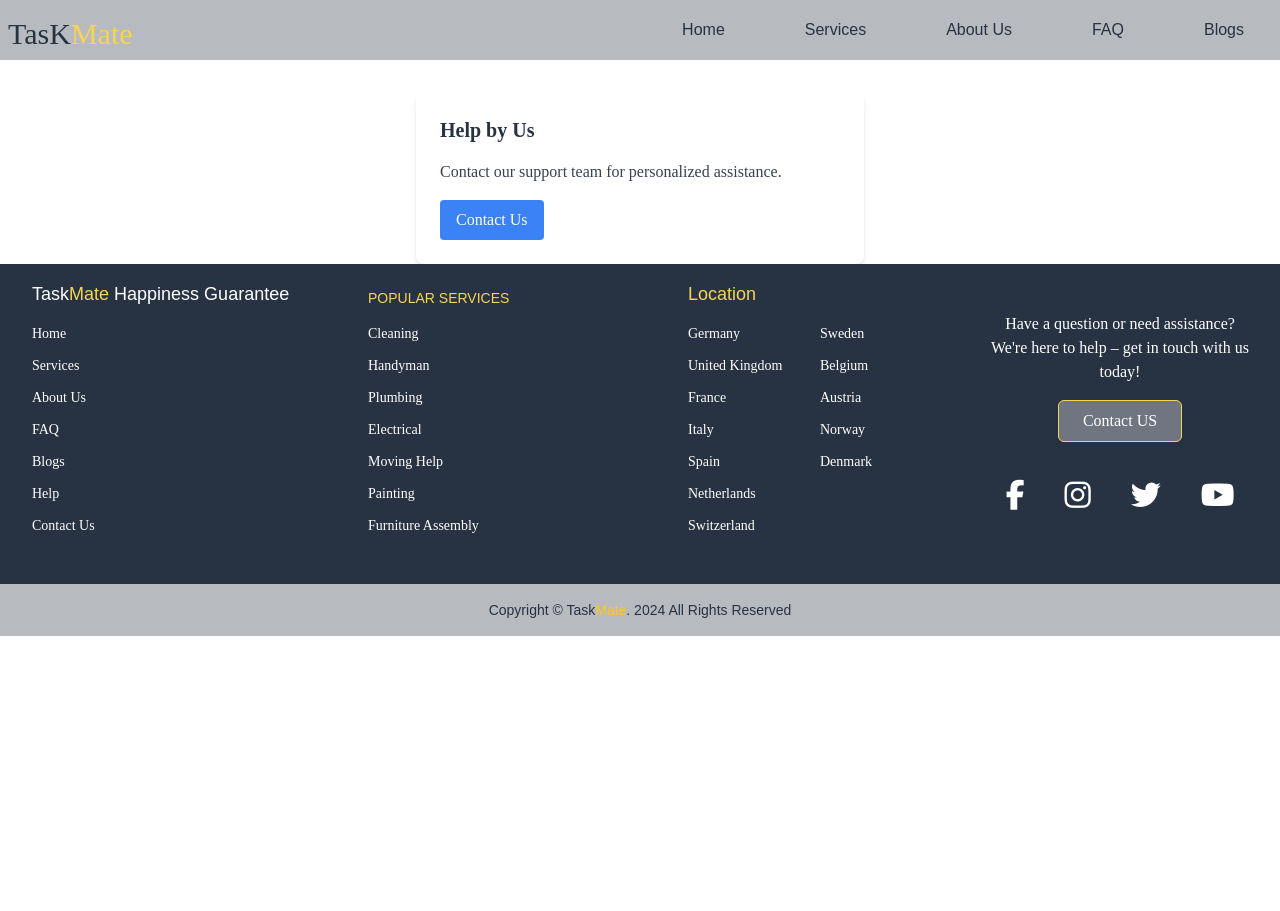
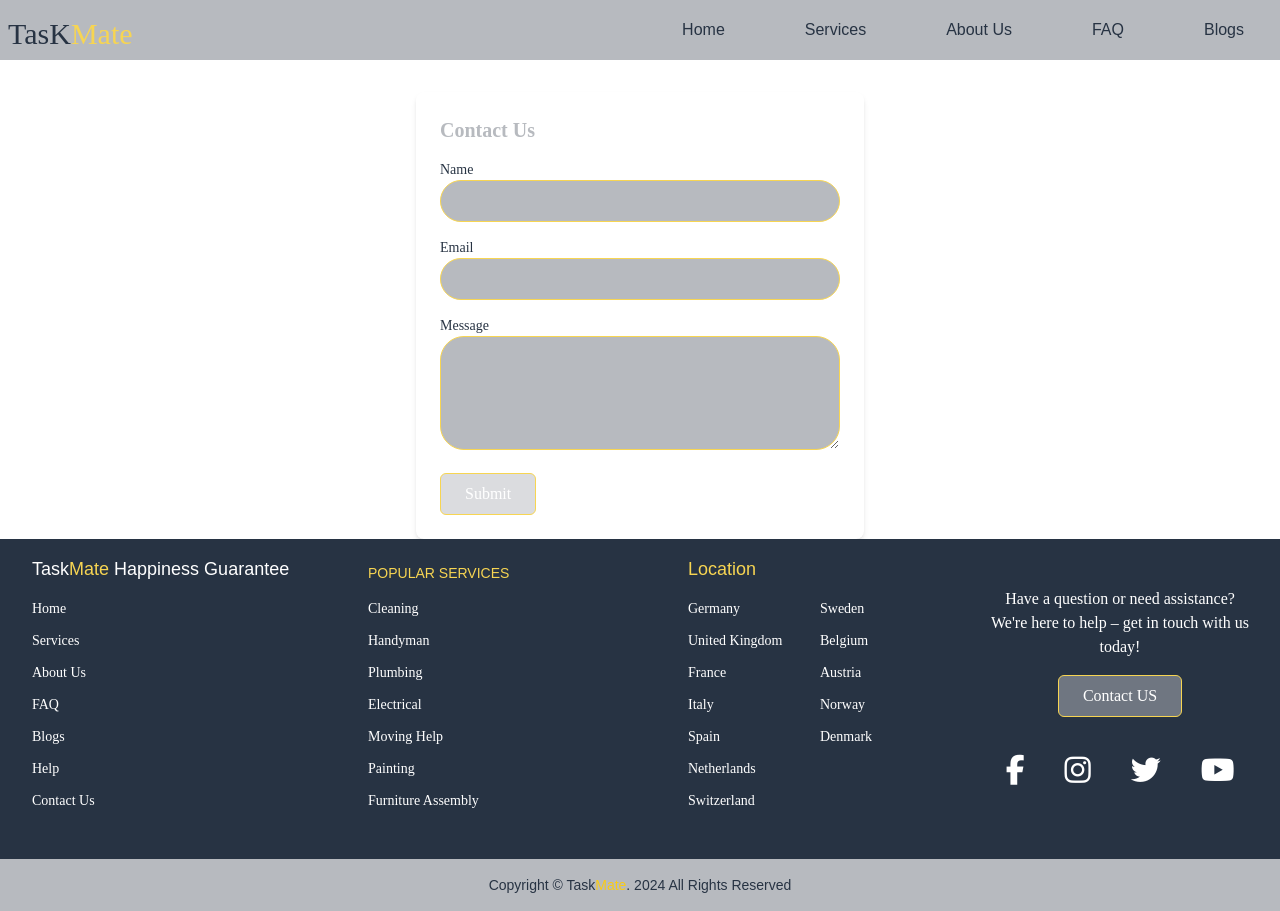
Before and after one commit to shreyathummar71/TaskMate_Frontend, a React (Vite) app: page /custHelpByUs in a window 1280 px wide. Before the commit the page ends 800 px from the top, so only its background shows below. Built offline with nearby package versions, Linux system fonts and the light colour scheme; a web font is replaced by a local one.

Commit message:
create a Customer form

```diff
--- a/src/components/customer/CustHelpByUs.jsx
+++ b/src/components/customer/CustHelpByUs.jsx
@@ -1,15 +1,97 @@
-import React from "react";
+import React, { useState } from "react";
 
 const CustHelpByUs = () => {
+  // <div className="bg-white p-6 rounded-lg shadow-md max-w-md mx-auto mt-8">
+  //   <h2 className="text-xl font-semibold text-primary mb-4">Help by Us</h2>
+  //   <p className="text-gray-700 mb-4">
+  //     Contact our support team for personalized assistance.
+  //   </p>
+  //   <button className="px-4 py-2 bg-blue-500 text-white rounded hover:bg-blue-600">
+  //     Contact Us
+  //   </button>
+  // </div>
+
+  const [formData, setFormData] = useState({
+    name: "",
+    email: "",
+    message: "",
+  });
+
+  const handleChange = (e) => {
+    const { name, value } = e.target;
+    setFormData({ ...formData, [name]: value });
+  };
+
+  const handleSubmit = (e) => {
+    e.preventDefault();
+    // Add form submission logic here
+    console.log("Form submitted:", formData);
+  };
+
   return (
     <div className="bg-white p-6 rounded-lg shadow-md max-w-md mx-auto mt-8">
-      <h2 className="text-xl font-semibold text-primary mb-4">Help by Us</h2>
-      <p className="text-gray-700 mb-4">
-        Contact our support team for personalized assistance.
-      </p>
-      <button className="px-4 py-2 bg-blue-500 text-white rounded hover:bg-blue-600">
+      <h2 className="text-xl font-secondary font-semibold text-tertiary mb-4">
         Contact Us
-      </button>
+      </h2>
+      <form onSubmit={handleSubmit} className="space-y-4">
+        <div>
+          <label
+            htmlFor="name"
+            className="block text-sm font-medium text-primary"
+          >
+            Name
+          </label>
+          <input
+            type="text"
+            name="name"
+            id="name"
+            value={formData.name}
+            onChange={handleChange}
+            className="w-full px-4 py-2 border bg-tertiary text-white font-secondary border-secondary rounded-3xl focus:outline-none"
+            required
+          />
+        </div>
+        <div>
+          <label
+            htmlFor="email"
+            className="block text-sm font-medium text-primary"
+          >
+            Email
+          </label>
+          <input
+            type="email"
+            name="email"
+            id="email"
+            value={formData.email}
+            onChange={handleChange}
+            className="w-full px-4 py-2 border bg-tertiary text-white font-secondary border-secondary rounded-3xl focus:outline-none"
+            required
+          />
+        </div>
+        <div>
+          <label
+            htmlFor="message"
+            className="block text-sm font-medium text-primary"
+          >
+            Message
+          </label>
+          <textarea
+            name="message"
+            id="message"
+            value={formData.message}
+            onChange={handleChange}
+            rows="4"
+            className="w-full px-4 py-2 border bg-tertiary text-white font-secondary border-secondary rounded-3xl focus:outline-none"
+            required
+          />
+        </div>
+        <button
+          type="submit"
+          className="bg-tertiary font-secondary bg-opacity-50 border border-secondary text-white px-6 py-2 rounded-md hover:bg-yellow-400 hover:text-white"
+        >
+          Submit
+        </button>
+      </form>
     </div>
   );
 };
```
